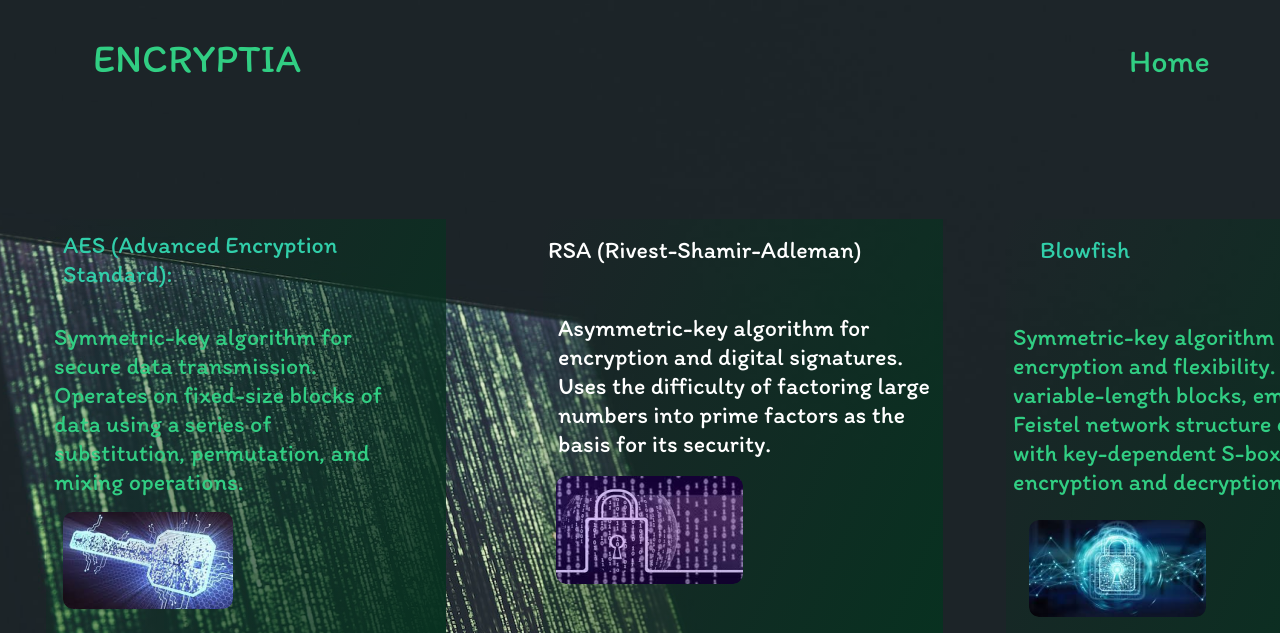
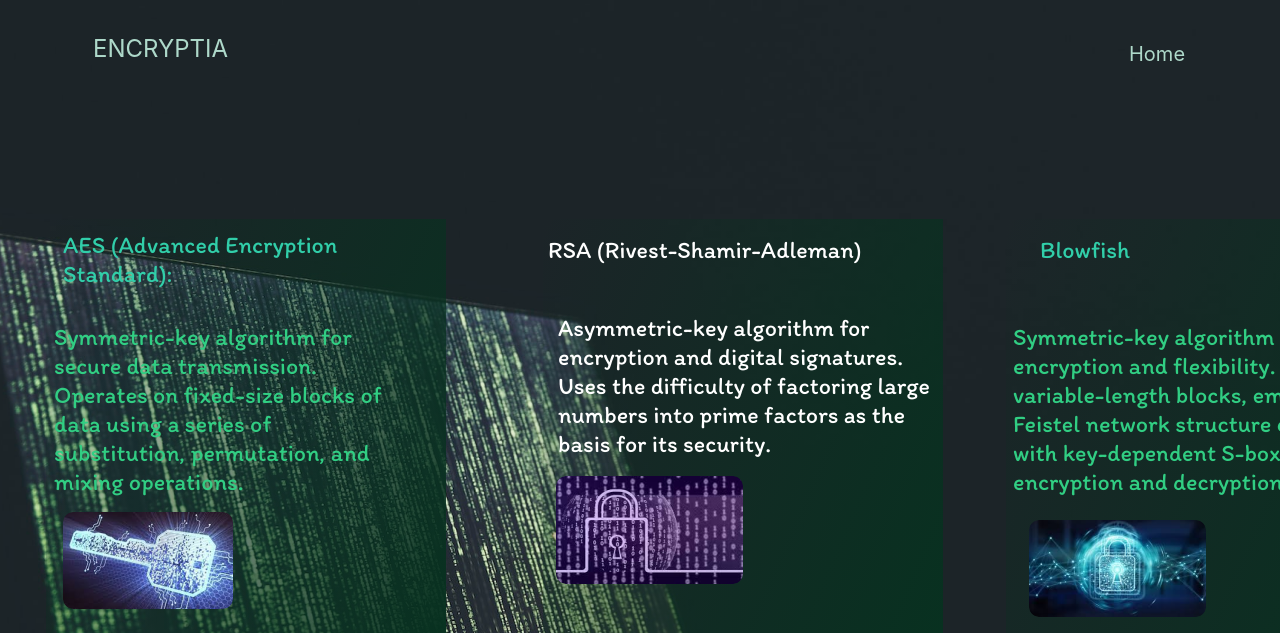
Before and after one commit to ShalomHunukumbura/cryptographic-message-generator, a Flask app: page /about in a window 1280 px wide. Shown: the top 633 px of the page. Run offline with Flask 3, Linux system fonts and the light colour scheme.

Commit message:
final adjustments for about.html

```diff
--- a/static/about.css
+++ b/static/about.css
@@ -5,6 +5,9 @@
   background: linear-gradient(180deg, rgba(2, 105, 43, 0) 99.99%, #1e1e1e);
   width: 1440px;
   height: 143px;
+}
+.encryptia{
+  font-size: 24px;
 }
 .encryptia,
 .home {
@@ -14,11 +17,17 @@
   display: inline-block;
   width: 302px;
   height: 64px;
+  color: #AED9CA;
+    font-family: Inter;
+
+    font-style: normal;
+
+    line-height: normal;
 }
 .home {
   top: 26px;
   left: 1129px;
-  font-size: 32px;
+  font-size: 20px;
   width: 254px;
   height: 74px;
 }
@@ -145,3 +154,8 @@
   color: var(--color-mediumseagreen);
   font-family: var(--font-itim);
 }
+
+a{
+  text-decoration: none;
+  color: #AED9CA;
+}
--- a/templates/about.html
+++ b/templates/about.html
@@ -15,7 +15,7 @@
       <div class="navigation-parent">
         <div class="navigation"></div>
         <div class="encryptia">ENCRYPTIA</div>
-        <div class="home">Home</div>
+        <div class="home"><a href="{{url_for('home')}}">Home</a></div>
       </div>
       <div class="desktop-1-child"></div>
       <img class="download-1-1" alt="" src="/static/download-1-1@2x.png" />
```
